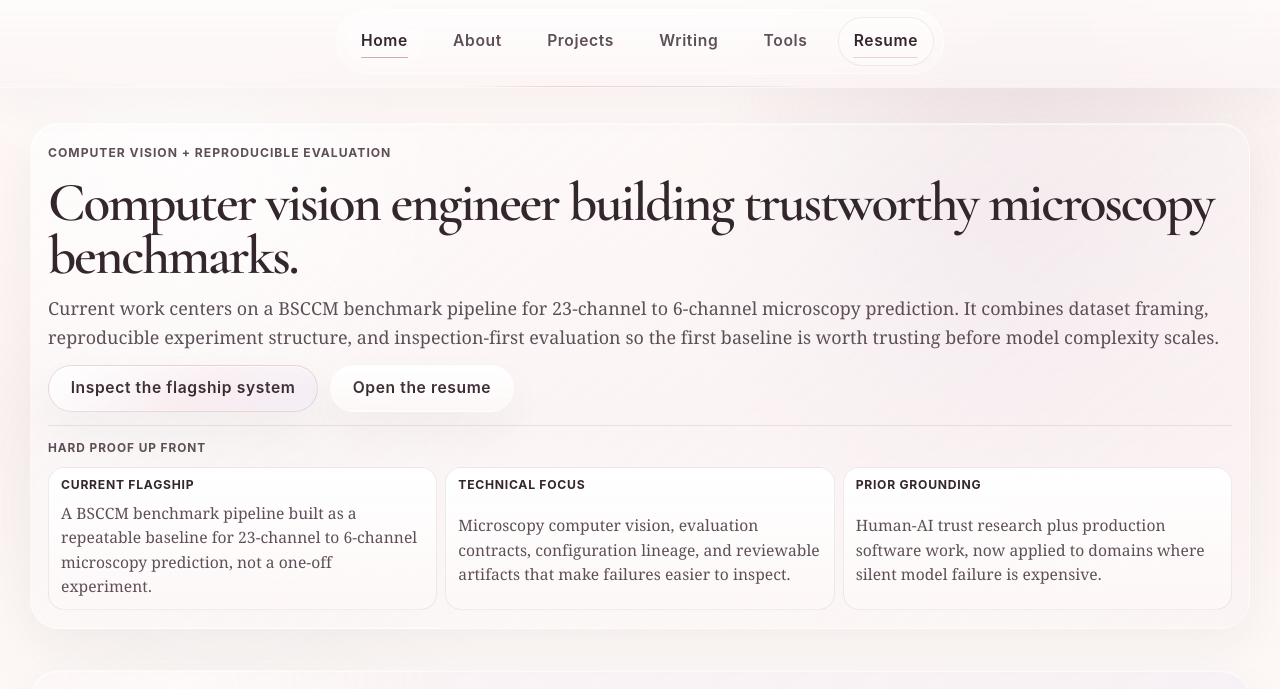
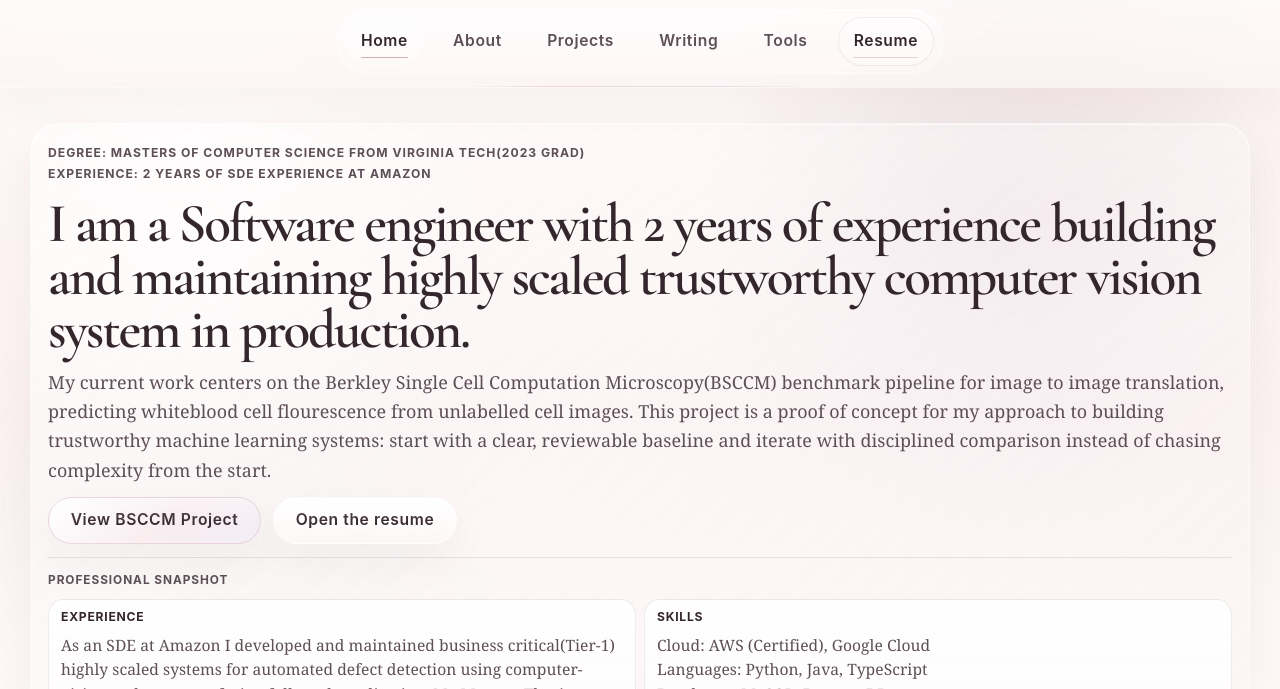
Before and after one commit to Mister-JP/Mister-JP.github.io, an Astro site: page / in a window 1280 px wide. Shown: the part 81-770 px from the top of the page. Built offline with nearby package versions, Linux system fonts and the light colour scheme; Astro itself is replaced by a stand-in of ours; a web font is replaced by a local one.

Commit message:
Updated Landing page content

```diff
--- a/src/content/config.ts
+++ b/src/content/config.ts
@@ -1,7 +1,14 @@
 import { defineCollection, reference, z } from 'astro:content';
 import { WRITING_CATEGORY_VALUES } from '../lib/writing-categories';
 
+const normalizeContentWhitespace = (value: string): string =>
+  value.replace(/\s+/g, ' ').trim();
+
 const linkField = z.string().min(1);
+const singleLineCopyField = z
+  .string()
+  .transform(normalizeContentWhitespace)
+  .pipe(z.string().min(1));
 const writingCategory = z.enum(WRITING_CATEGORY_VALUES);
 const projectReferences = z.array(reference('projects')).default([]);
 const writingReferences = z.array(reference('writing')).default([]);
@@ -56,7 +63,7 @@ const pages = defineCollection({
       hero: z.object({
         eyebrow: z.string(),
         title: z.string(),
-        subtitle: z.string(),
+        subtitle: singleLineCopyField,
         primaryCtaLabel: z.string(),
         primaryCtaHref: z.string(),
         secondaryCtaLabel: z.string(),
--- a/src/content/pages/home.md
+++ b/src/content/pages/home.md
@@ -3,26 +3,24 @@ template: home
 title: Home
 description: A proof-first homepage for microscopy computer vision, reproducible evaluation, and direct recruiter review.
 hero:
-  eyebrow: "Computer vision + reproducible evaluation"
-  title: "Computer vision engineer building trustworthy microscopy benchmarks."
+  eyebrow: "Degree: Masters of Computer Science from Virginia Tech(2023 grad) \n Experience: 2 Years of SDE experience at Amazon"
+  title: "I am a Software engineer with 2 years of experience building and maintaining highly scaled trustworthy computer vision system in production."
   subtitle: >-
-    Current work centers on a BSCCM benchmark pipeline for 23-channel to
-    6-channel microscopy prediction. It combines dataset framing,
-    reproducible experiment structure, and inspection-first evaluation so the
-    first baseline is worth trusting before model complexity scales.
-  primaryCtaLabel: "Inspect the flagship system"
+    My current work centers on the Berkley Single Cell Computation Microscopy(BSCCM) benchmark pipeline for
+    image to image translation, predicting whiteblood cell flourescence from unlabelled cell images.
+    This project is a proof of concept for my approach to building trustworthy machine learning systems: start with a clear, reviewable baseline and iterate with disciplined comparison instead of chasing complexity from the start.
+  primaryCtaLabel: "View BSCCM Project"
   primaryCtaHref: /projects/microscopy-benchmark-pipeline
   secondaryCtaLabel: "Open the resume"
   secondaryCtaHref: /resume
 proofStrip:
-  title: "Hard proof up front"
+  title: "Professional snapshot"
   items:
-    - label: "Current flagship"
-      detail: "A BSCCM benchmark pipeline built as a repeatable baseline for 23-channel to 6-channel microscopy prediction, not a one-off experiment."
-    - label: "Technical focus"
-      detail: "Microscopy computer vision, evaluation contracts, configuration lineage, and reviewable artifacts that make failures easier to inspect."
-    - label: "Prior grounding"
-      detail: "Human-AI trust research plus production software work, now applied to domains where silent model failure is expensive."
+    - label: "Experience"
+      detail: "As an SDE at Amazon I developed and maintained business critical(Tier-1) highly scaled systems for automated defect detection using computer-vision and customer facing full-stack application. My Masters Thesis was studying how AI explanation can affect accuracy of Human-AI team and how human tendancy to avoid cognitive load makes us prone to overreliance, shallow judgment, and uncritical acceptance of AI outputs. I want to combine these two experience and apply to the domains(eg. computational microscopy) where silent model failures are expensive and requires scalable verification with human-centered design."
+    - label: "Skills"
+      detail: "Cloud: AWS (Certified), Google Cloud \n Languages: Python, Java, TypeScript \n Databases: MySQL, DynamoDB \n Frameworks: PyTorch, TensorFlow, Keras, JAX, React, Flask \n Tools: Git, CloudWatch, Docker, TensorBoard \n Engineering Practices: CI/CD, Integration Testing, Rollback Readiness, Observability, Agile Delivery \n Concepts: Machine Learning, Computer Vision, Reproducibility, Evaluation Design"
+
 intro:
   eyebrow: "Professional background and resume"
   heading: ""
--- a/src/pages/index.astro
+++ b/src/pages/index.astro
@@ -33,6 +33,7 @@ const [
 const hasFeaturedProjects = featuredProjects.items.length > 0;
 const [leadProject, ...supportingProjects] = featuredProjects.items;
 const hasSupportingProjects = supportingProjects.length > 0;
+const heroProofColumnCount = Math.max(1, proofStrip.items.length);
 const visibleWritingGroups = selectedWriting.groups
   .map((group) => ({
     ...group,
@@ -71,7 +72,10 @@ const resumeSectionLabel = intro.eyebrow ?? 'Resume';
 
           <div class="hero-proof" aria-labelledby="home-proof-title">
             <p id="home-proof-title" class="hero-proof__title">{proofStrip.title}</p>
-            <ul class="hero-proof__list">
+            <ul
+              class="hero-proof__list"
+              style={`--hero-proof-columns: ${heroProofColumnCount};`}
+            >
               {proofStrip.items.map((item) => (
                 <li class="hero-proof__item">
                   <span class="hero-proof__label">{item.label}</span>
--- a/src/styles/pages.css
+++ b/src/styles/pages.css
@@ -43,6 +43,7 @@
   font-weight: 700;
   letter-spacing: 0.08em;
   text-transform: uppercase;
+  white-space: pre-line;
 }
 
 .hero-title {
@@ -120,6 +121,7 @@
   color: var(--color-text-secondary);
   font-size: var(--step--1);
   line-height: 1.56;
+  white-space: pre-line;
 }
 
 .home-projects__lead {
@@ -181,6 +183,7 @@
 .resume-cta__copy p {
   color: var(--color-text-secondary);
   line-height: 1.58;
+  white-space: pre-line;
 }
 
 .resume-cta__eyebrow {
@@ -217,7 +220,7 @@
 
 @media (min-width: 64rem) {
   .hero-proof__list {
-    grid-template-columns: repeat(3, minmax(0, 1fr));
+    grid-template-columns: repeat(var(--hero-proof-columns, 1), minmax(0, 1fr));
   }
 
   .resume-cta {
```
